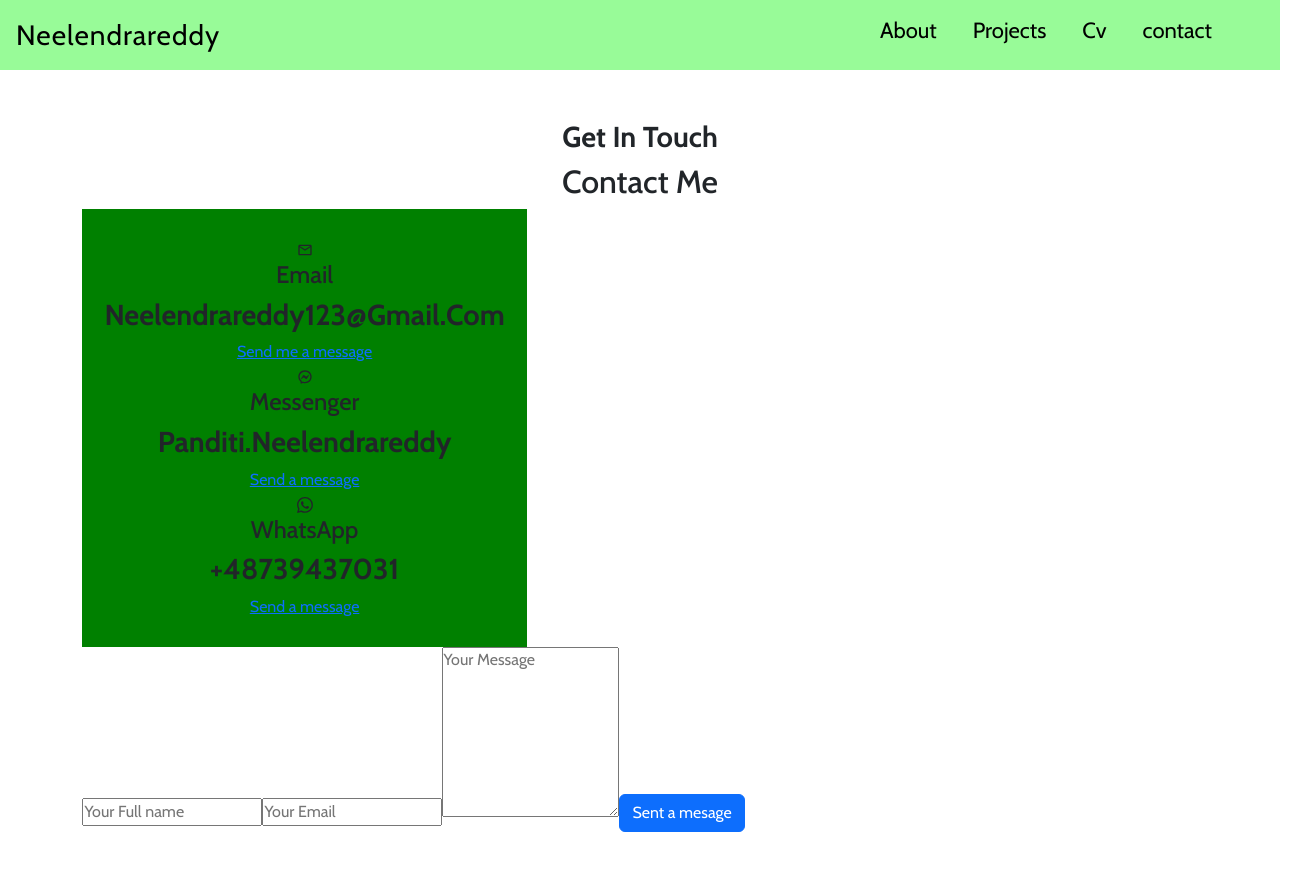
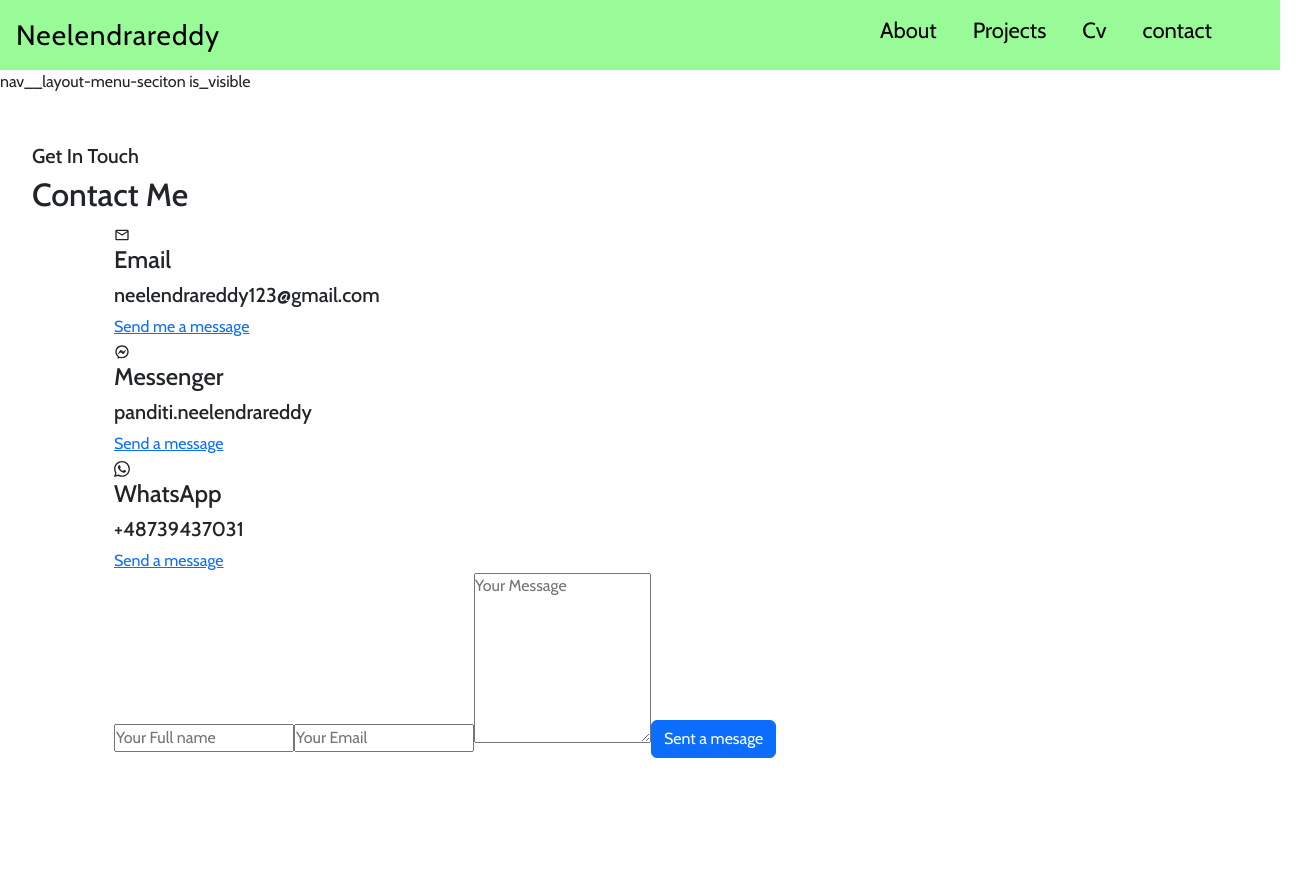
Before and after one commit to neelendrareddy9001/my-portfolio-website, a React (Create React App) app: page /contact in a window 1280 px wide. Shown: the top 870 px of the page, 1312 px wide, since content can reach past the window. After the commit the page ends 808 px from the top, so only its background shows below. Built offline with nearby package versions, Linux system fonts and the light colour scheme.

Commit message:
updated css

```diff
--- a/src/component/About/About.js
+++ b/src/component/About/About.js
@@ -7,9 +7,11 @@ import Info from "./Info";
 const About = () => {
   return (
     <>
-      <section className="about__section" id="about">
-        <h2 className="section_title">About Me</h2>
-        <span className="section_subtitle">My inroduction</span>
+      <section className="about" id="about">
+        <div className="about_title_section">
+          <h2 className="section_title">About Me</h2>
+          <span className="section_subtitle">My inroduction</span>
+        </div>
         <div className="about_container container grid">
           <img src={myImg} className="about_img" alt="" />
           <div className="about_data">
--- a/src/component/About/About.scss
+++ b/src/component/About/About.scss
@@ -1,24 +1,12 @@
 @import "../../styles/globalStyle";
 @import "../../styles/media\ .scss";
 
-.about__section {
-  min-width: 89%;
+.about {
   // background-color: greenyellow;
-  min-height: 100%;
+  max-height: calc(100% - 64px);
   padding: 0 3rem;
-
-  &-grid {
-    background-color: blue;
-    color: #fff;
-    display: grid;
-    place-items: center;
-    place-content: center;
-    grid-template-columns: 1fr 1fr;
-    height: 90%;
-    min-width: 85%;
-  }
+  display: flex;
 }
-
 .about_container {
   grid-template-columns: repeat(2, 1fr);
   align-items: center;
--- a/src/component/Navbar/Navbar.jsx
+++ b/src/component/Navbar/Navbar.jsx
@@ -7,7 +7,7 @@ import { RxHamburgerMenu } from "react-icons/rx";
 // import { Diversity1Sharp } from "@mui/icons-material";
 
 const Navbar = () => {
-  const [showMenu, setShowMenu] = useState(true);
+  const [showMenu, setShowMenu] = useState(false);
   const toggleLinks = (prev) => {
     console.log("Hello world!");
     setShowMenu(!prev);
@@ -54,11 +54,11 @@ const Navbar = () => {
         </div>
       </div>
 
-      {/* <div className="nav__layout-mobile-menu">
+      <div className="nav__layout-mobile-menu">
         {showMenu
-          ? "nav__layout-menu-section"
+          ? "nav__layout-menu-sectionn mobile-menu"
           : "nav__layout-menu-seciton is_visible"}
-      </div> */}
+      </div>
 
       <div className="layout__container">
         <div className="layout__container-inner"></div>
--- a/src/component/contact/Contact.scss
+++ b/src/component/contact/Contact.scss
@@ -1,7 +1,7 @@
 @import "../../styles/globalStyle.scss";
 @import "../../styles/media\ .scss";
 
-.contact {
+.contaact {
   width: 89%;
   max-height: calc(100% - 64px);
   margin: 0 auto;
@@ -14,24 +14,23 @@
     text-transform: capitalize;
     font-weight: bolder;
     font-size: 1.8rem;
+    text-align: center;
 
-    &::before {
-      content: "";
-      width: 40px;
-      line-height: 3px;
-      background-color: blue;
-    }
-  }
+    .container.contact_container {
+      width: 50%;
+      display: grid;
+      grid-template-columns: 30% 58%;
+      gap: 12%;
 
-  .container {
-    display: flex;
-    flex-wrap: wrap;
+      &.contact_options {
+        display: flex;
+        flex-direction: column;
+        gap: 1.2rem;
 
-    .contact_options {
-      background-color: green;
-      margin-right: 20px;
-      text-align: center;
-      padding: 28px 22px;
+        &.contact_option {
+          background-color: darkcyan;
+        }
+      }
     }
   }
 }
```
